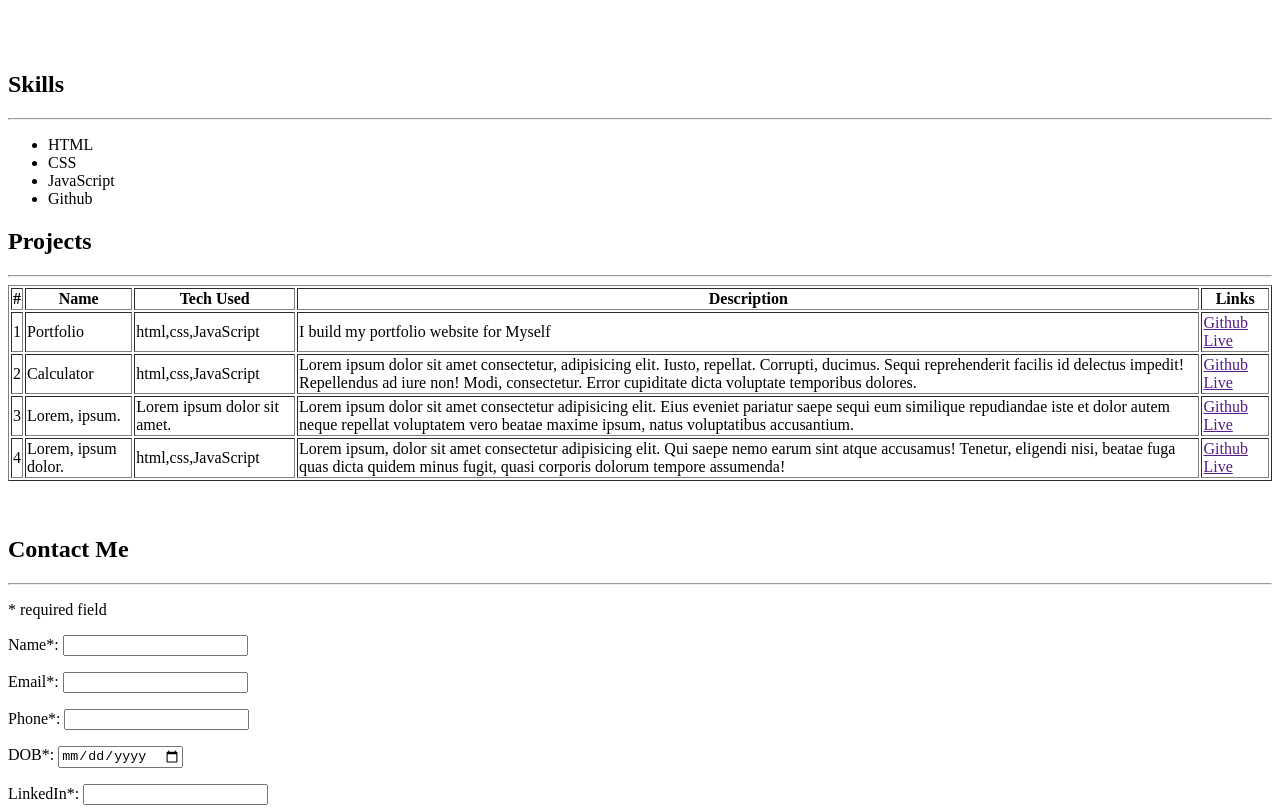
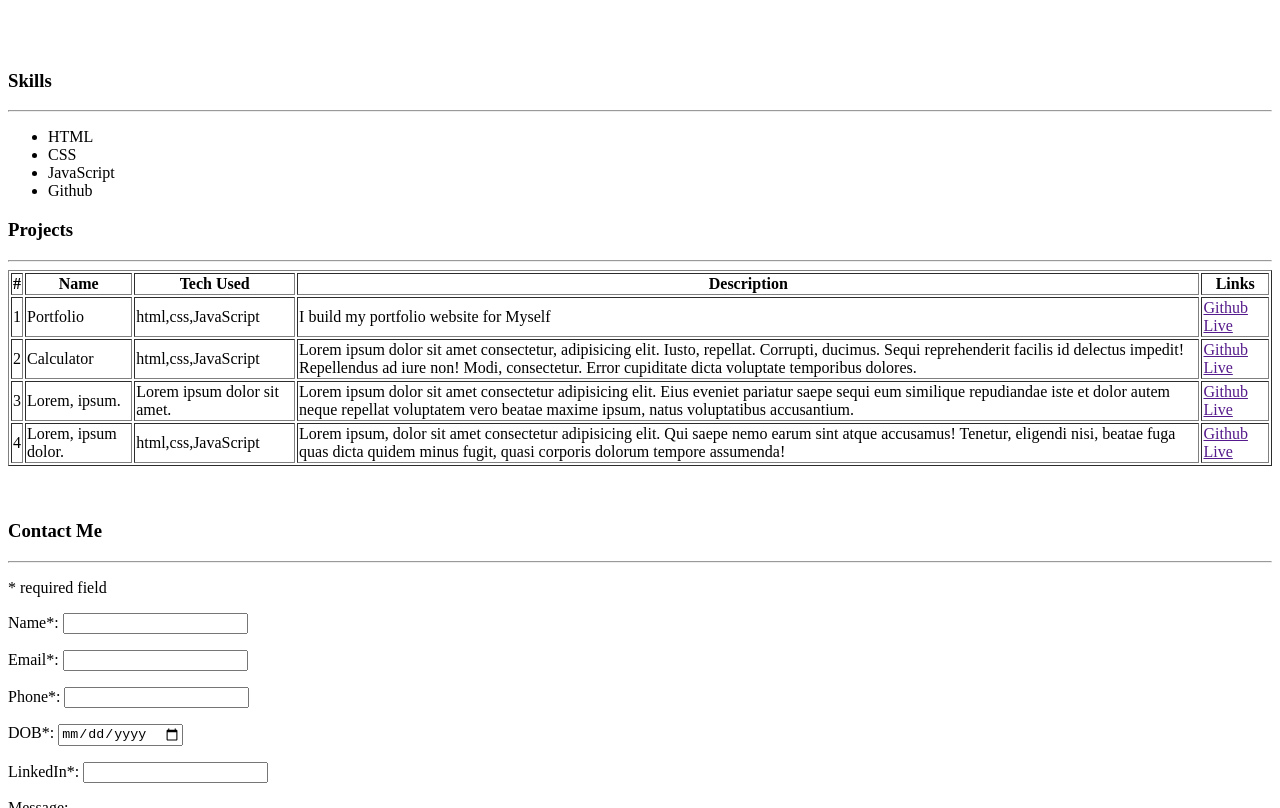
Before and after one commit to bishwasmgr/Bootcamp-Codes-MERN, a plain HTML site: page HTML_basics/resume.html in a window 1280 px wide. Shown: the part 548-1356 px from the top of the page. Drawn offline with Linux system fonts and the light colour scheme.

Commit message:
Added Section to resume.html page to extendent the solution making each section modular.

```diff
--- a/HTML_basics/resume.html
+++ b/HTML_basics/resume.html
@@ -6,23 +6,22 @@
     <title>Hi This is Bishwas</title>
   </head>
   <body>
+    <header>
       <h1>Bishwas Thapa Magar</h1>
       <p>Software Engineer</p>
       <p>Phone: 04xxxxxxxx | Email: bishwas@seeyou.com</p>
       <a href="resume.pdf" target="_blank">
         <button>Download Resume</button>
       </a>
+    </header>
     <br />
     <br />
-    <br />
-    <div>
+    <section>
       <img
         src="https://images.unsplash.com/photo-1500648767791-00dcc994a43e?q=80&w=1287&auto=format&fit=crop&ixlib=rb-4.1.0&ixid=M3wxMjA3fDB8MHxwaG90by1wYWdlfHx8fGVufDB8fHx8fA%3D%3D"
         alt="My Profile Picture"
         height="300px"
       />
-    </div>
-    <section>
       <article>
         Lorem ipsum dolor sit amet consectetur adipisicing elit. Quae dolorem,
         tempore voluptatibus, voluptatem veniam, neque nam a corporis obcaecati
@@ -37,7 +36,8 @@
     <br />
     <br />
 
-    <h2>Skills</h2>
+    <section>
+      <h3>Skills</h3>
       <hr />
       <ul>
         <li>HTML</li>
@@ -45,8 +45,9 @@
         <li>JavaScript</li>
         <li>Github</li>
       </ul>
+    </section>
 
-    <h2>Projects</h2>
+    <h3>Projects</h3>
     <hr />
     <table border="1">
       <thead>
@@ -106,7 +107,7 @@
     <br />
 
     <div>
-      <h2>Contact Me</h2>
+      <h3>Contact Me</h3>
       <hr />
       <p>* required field</p>
       <form action="">
```
Lines whose indentation alone changed are shown as unchanged.
